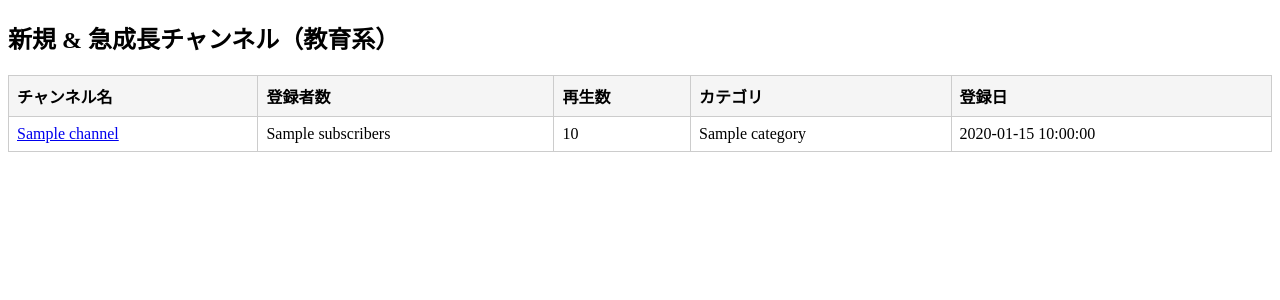
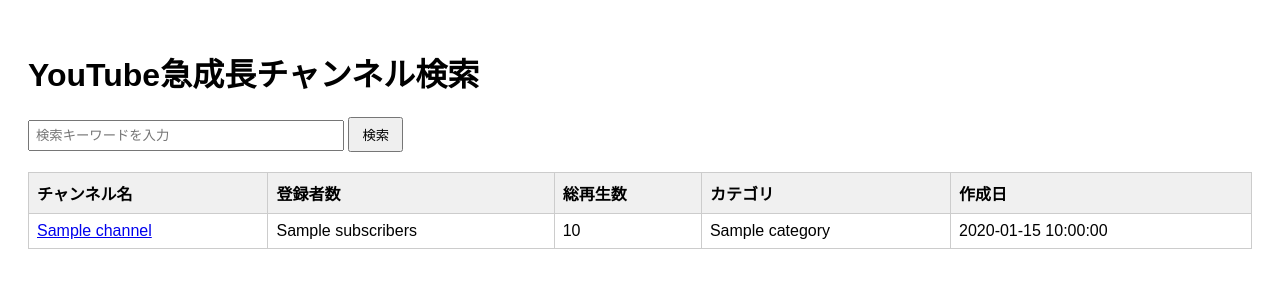
Before and after one commit to yamakenzzr/youtube-growth-app, a Flask app: template templates/index.html in a window 1280 px wide. Shown: the top 300 px of the page. Run offline with Flask 3, Linux system fonts and the light colour scheme; the template is opened without the code that fills it: most values are stand-ins (such as "Sample title", 1, 10 or a date in 2020).

Commit message:
Add files via upload

```diff
--- a/app.py
+++ b/app.py
@@ -1,29 +1,36 @@
-from flask import Flask, render_template
+from flask import Flask, render_template, request
 from googleapiclient.discovery import build
 from dateutil import parser
 import datetime
 
 app = Flask(__name__)
 
-API_KEY = "AIzaSyCJqhTmE9qzZrAAtthF2vT-tnYUfVvHdTY"  # あなたのAPIキー
+API_KEY = "AIzaSyCJqhTmE9qzZrAAtthF2vT-tnYUfVvHdTY"
 
 @app.route("/")
 def index():
+    keyword = request.args.get("keyword", "教育")
+
     youtube = build("youtube", "v3", developerKey=API_KEY)
 
     search_response = youtube.search().list(
-        q="教育 OR 解説 OR 勉強",
+        q=keyword,
         part="snippet",
         type="video",
         maxResults=30,
-        publishedAfter=(datetime.datetime.utcnow() - datetime.timedelta(days=180)).isoformat("T") + "Z"
+        publishedAfter=(datetime.datetime.utcnow() - datetime.timedelta(days=365)).isoformat("T") + "Z"
     ).execute()
 
     channels = []
+    seen_channel_ids = set()
 
     for item in search_response["items"]:
         channel_id = item["snippet"]["channelId"]
         channel_title = item["snippet"]["channelTitle"]
+
+        if channel_id in seen_channel_ids:
+            continue
+        seen_channel_ids.add(channel_id)
 
         ch_data = youtube.channels().list(
             part="snippet,statistics",
@@ -37,17 +44,17 @@ def index():
             subs = int(stats.get("subscriberCount", 0))
             views = int(stats.get("viewCount", 0))
 
-            if (datetime.datetime.utcnow() - published_at.replace(tzinfo=None)).days <= 180 and subs >= 1000 and views >= 10000:
+            if (datetime.datetime.utcnow() - published_at.replace(tzinfo=None)).days <= 365 and subs >= 100 and views >= 1000:
                 channels.append({
                     "title": channel_title,
                     "url": f"https://www.youtube.com/channel/{channel_id}",
                     "subscribers": f"{subs:,}",
                     "views": f"{views:,}",
-                    "category": "教育",
+                    "category": "推測中",
                     "created": published_at.strftime("%Y/%m/%d")
                 })
 
-    return render_template("index.html", channels=channels)
+    return render_template("index.html", channels=channels, keyword=keyword)
 
-# Flaskアプリを公開用ポートで実行
-app.run(host="0.0.0.0", port=10000)
+if __name__ == "__main__":
+    app.run(host="0.0.0.0", port=10000)
--- a/requirements.txt
+++ b/requirements.txt
@@ -1,3 +1,3 @@
-flask
+Flask
 google-api-python-client
 python-dateutil
--- a/templates/index.html
+++ b/templates/index.html
@@ -2,22 +2,31 @@
 <html>
 <head>
     <meta charset="utf-8">
-    <title>YouTube急成長チャンネル</title>
+    <title>YouTube急成長チャンネル検索</title>
     <style>
-        table { width: 100%; border-collapse: collapse; }
+        body { font-family: Arial, sans-serif; padding: 20px; }
+        table { width: 100%; border-collapse: collapse; margin-top: 20px; }
         th, td { border: 1px solid #ccc; padding: 8px; text-align: left; }
-        th { background-color: #f5f5f5; }
+        th { background-color: #f0f0f0; }
+        input[type="text"] { width: 300px; padding: 6px; }
+        input[type="submit"] { padding: 6px 12px; }
     </style>
 </head>
 <body>
-    <h2>新規 & 急成長チャンネル（教育系）</h2>
+    <h1>YouTube急成長チャンネル検索</h1>
+    <form method="get" action="/">
+        <input type="text" name="keyword" value="{{ keyword }}" placeholder="検索キーワードを入力">
+        <input type="submit" value="検索">
+    </form>
+
+    {% if channels %}
     <table>
         <tr>
             <th>チャンネル名</th>
             <th>登録者数</th>
-            <th>再生数</th>
+            <th>総再生数</th>
             <th>カテゴリ</th>
-            <th>登録日</th>
+            <th>作成日</th>
         </tr>
         {% for ch in channels %}
         <tr>
@@ -29,5 +38,8 @@
         </tr>
         {% endfor %}
     </table>
+    {% else %}
+    <p>該当するチャンネルは見つかりませんでした。</p>
+    {% endif %}
 </body>
 </html>
```
